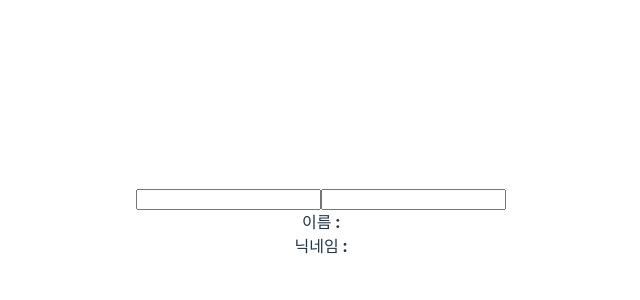
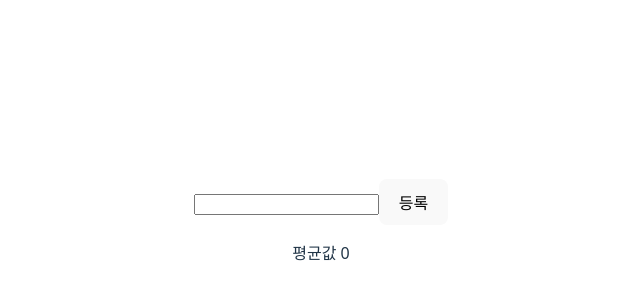
Before and after one commit to Lacheln1/UrecaDailyStudy, a React (Vite) app in the folder 4/0427/practice/: page / in a window 1280 px wide. Shown: the part 178-478 px from the top of the page, without its empty margins (319-959 px from the left). Built offline with nearby package versions, Linux system fonts and the light colour scheme.

Commit message:
useMemo예제 (적용전)

```diff
--- a/4/0427/practice/src/App.jsx
+++ b/4/0427/practice/src/App.jsx
@@ -4,11 +4,12 @@ import "./App.css";
 
 import Counter from "./practice/Counter";
 import Info from "./practice/Info";
+import Average from "./practice/Average";
 
 function App() {
   return (
     <>
-      <Info />
+      <Average />
     </>
   );
 }
--- /dev/null
+++ b/4/0427/practice/src/practice/Average.jsx
@@ -0,0 +1,39 @@
+import React, { useState } from "react";
+
+const getAverage = (numbers) => {
+  console.log("평균값 계산중..");
+  if (numbers.length === 0) return 0;
+  const sum = numbers.reduce((a, b) => a + b);
+  return sum / numbers.length;
+};
+
+const Average = () => {
+  const [list, setList] = useState([]);
+  const [number, setNumber] = useState("");
+
+  const onChange = (e) => {
+    setNumber(e.target.value);
+  };
+
+  const onInsert = (e) => {
+    const nextList = list.concat(parseInt(number));
+    setList(nextList);
+    setNumber("");
+  };
+  return (
+    <div>
+      <input type="text" value={number} onChange={onChange} />
+      <button onClick={onInsert}>등록</button>
+      <ul>
+        {list.map((value, index) => (
+          <li key={index}>{value}</li>
+        ))}
+      </ul>
+      <div>
+        <b>평균값</b> {getAverage(list)}
+      </div>
+    </div>
+  );
+};
+
+export default Average;
```
